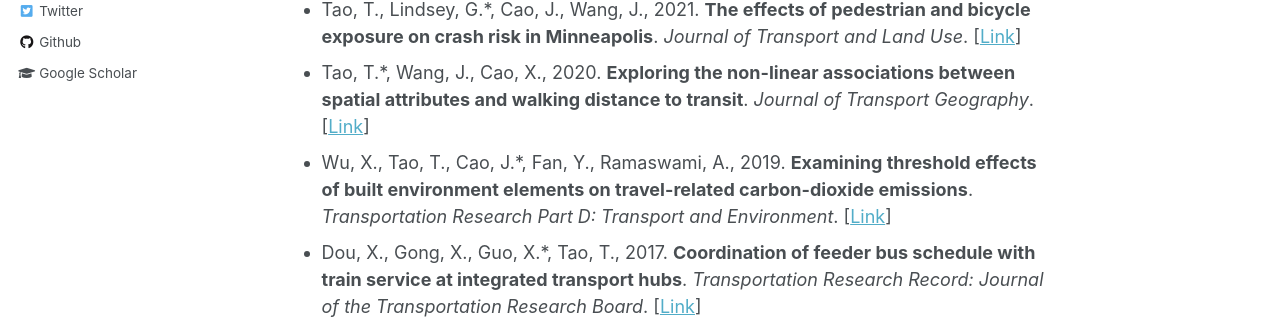
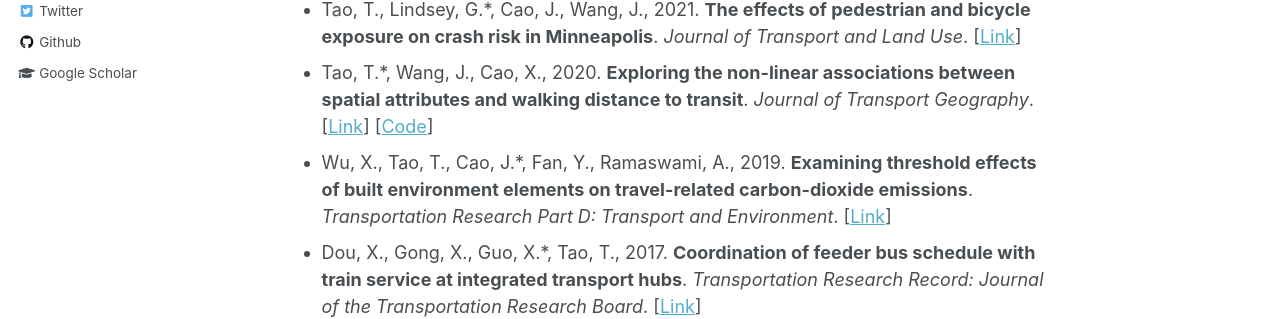
Before and after one commit to vtao1989/blog, a Jekyll site: the page built from _pages/publications.md, in a window 1280 px wide and 900 px high, scrolled down 1111 px. Shown: the part 373-692 px from the top of the window. Built offline with Jekyll 4.4.1, drawn with Linux system fonts in a browser that asks for light colours.

Commit message:
Add code link to publication entry for enhanced accessibility

```diff
--- a/_pages/publications.md
+++ b/_pages/publications.md
@@ -21,6 +21,6 @@ author_profile: true
 - Tao, T., Cao, J.\*, 2022. **Examining motivations for owning autonomous vehicles: Implications for land use and transportation**. *Journal of Transport Geography*. [[Link](https://doi.org/10.1016/j.jtrangeo.2022.103361)]
 - Tao, T.\*, Cao, J., 2021. **Exploring the interaction effect of poverty concentration and transit service on highway traffic during the COVID-19 lockdown**. *Journal of Transport and Land Use*. [[Link]()]
 - Tao, T., Lindsey, G.\*, Cao, J., Wang, J., 2021. **The effects of pedestrian and bicycle exposure on crash risk in Minneapolis**. *Journal of Transport and Land Use*. [[Link](http://dx.doi.org/10.5198/jtlu.2021.1978)]
-- Tao, T.\*, Wang, J., Cao, X., 2020. **Exploring the non-linear associations between spatial attributes and walking distance to transit**. *Journal of Transport Geography*. [[Link](https://doi.org/10.1016/j.jtrangeo.2019.102560)]
+- Tao, T.\*, Wang, J., Cao, X., 2020. **Exploring the non-linear associations between spatial attributes and walking distance to transit**. *Journal of Transport Geography*. [[Link](https://doi.org/10.1016/j.jtrangeo.2019.102560)] [[Code](https://vtao1989.github.io/DisToTransit_statistics/)]
 - Wu, X., Tao, T., Cao, J.\*, Fan, Y., Ramaswami, A., 2019. **Examining threshold effects of built environment elements on travel-related carbon-dioxide emissions**. *Transportation Research Part D: Transport and Environment*. [[Link](https://doi.org/10.1016/j.trd.2019.08.018)]
 - Dou, X., Gong, X., Guo, X.\*, Tao, T., 2017. **Coordination of feeder bus schedule with train service at integrated transport hubs**. *Transportation Research Record: Journal of the Transportation Research Board*. [[Link](https://doi.org/10.3141/2648-12)]
```
